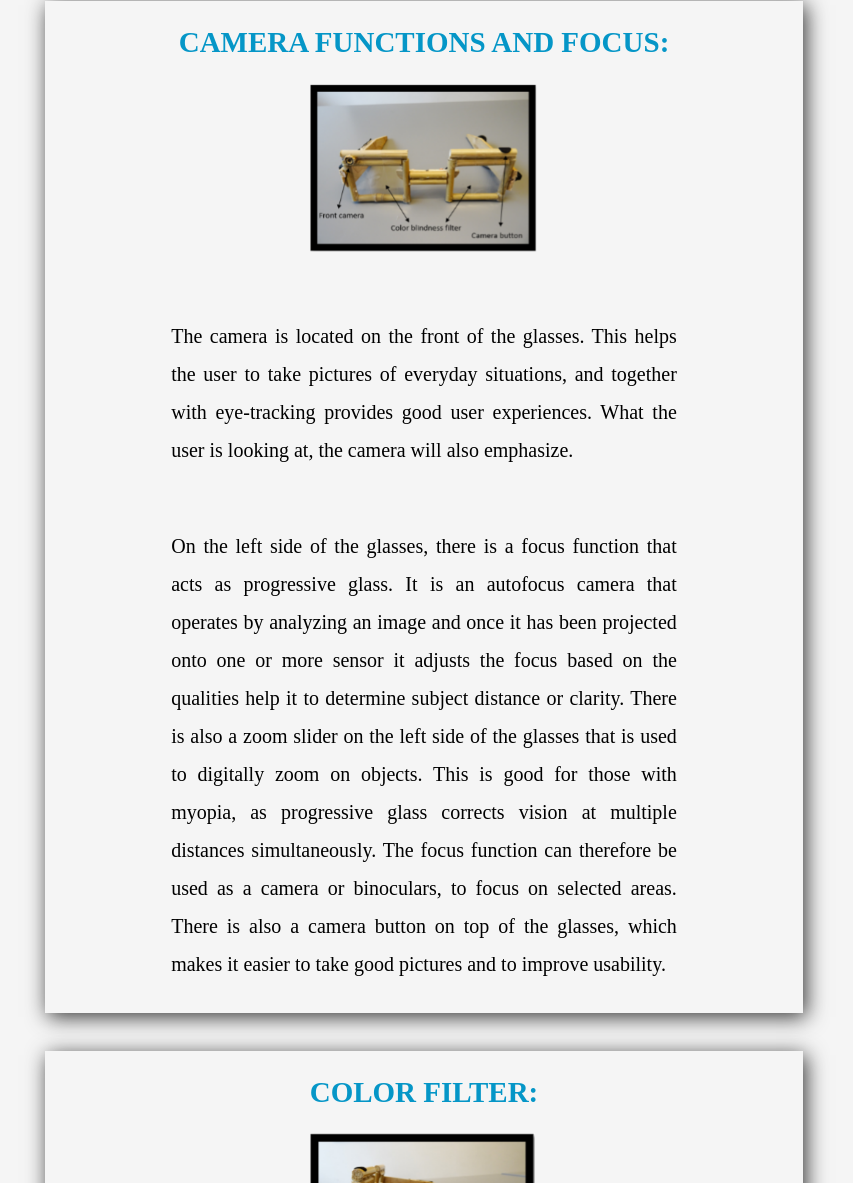
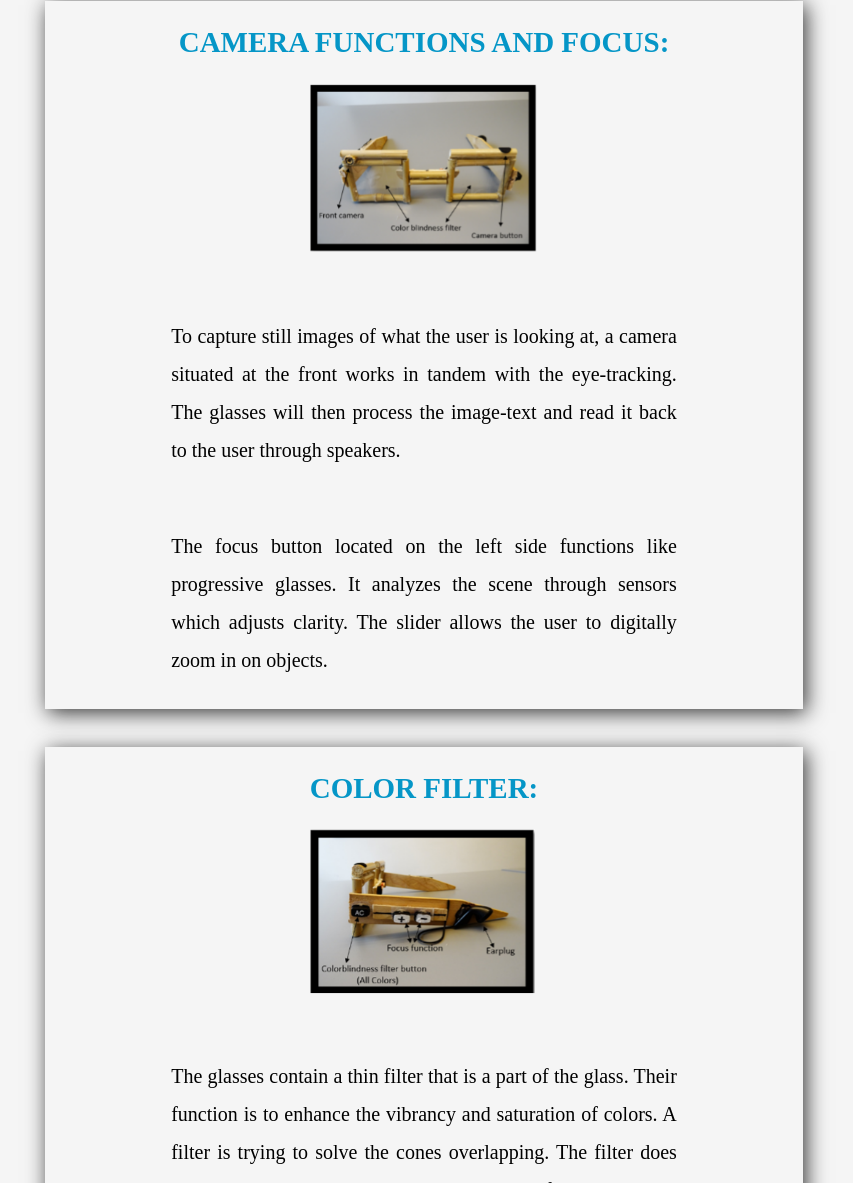
Before and after one commit to PriyanshuAroraa/VisualTechnology-GroupB18, a plain HTML site: page Products.html in a window 1280 px wide. Shown: the part 1342-2525 px from the top of the page, without its empty margins (216-1069 px from the left). Drawn offline with Linux system fonts and the light colour scheme.

Commit message:
Update Products.html

```diff
--- a/Products.html
+++ b/Products.html
@@ -49,8 +49,8 @@
         <div class="product-box" id="box3">
             <h2 class="sub-header">Camera functions and focus:</h2>
             <img src="Photos/produkt3.png" alt="image3">
-            <p><br>The camera is located on the front of the glasses. This helps the user to take pictures of everyday situations, and together with eye-tracking provides good user experiences. What the user is looking at, the camera will also emphasize.</p>
-            <p><br>On the left side of the glasses, there is a focus function that acts as progressive glass. It is an autofocus camera that operates by analyzing an image and once it has been projected onto one or more sensor it adjusts the focus based on the qualities help it to determine subject distance or clarity. There is also a zoom slider on the left side of the glasses that is used to digitally zoom on objects.  This is good for those with myopia, as progressive glass corrects vision at multiple distances simultaneously. The focus function can therefore be used as a camera or binoculars, to focus on selected areas. There is also a camera button on top of the glasses, which makes it easier to take good pictures and to improve usability.</p>
+            <p><br>To capture still images of what the user is looking at, a camera situated at the front works in tandem with the eye-tracking. The glasses will then process the image-text and read it back to the user through speakers.</p>
+            <p><br>The focus button located on the left side functions like progressive glasses. It analyzes the scene through sensors which adjusts clarity. The slider allows the user to digitally zoom in on objects.</p>
         </div>
 
         <div class="product-box" id="box3">
```
